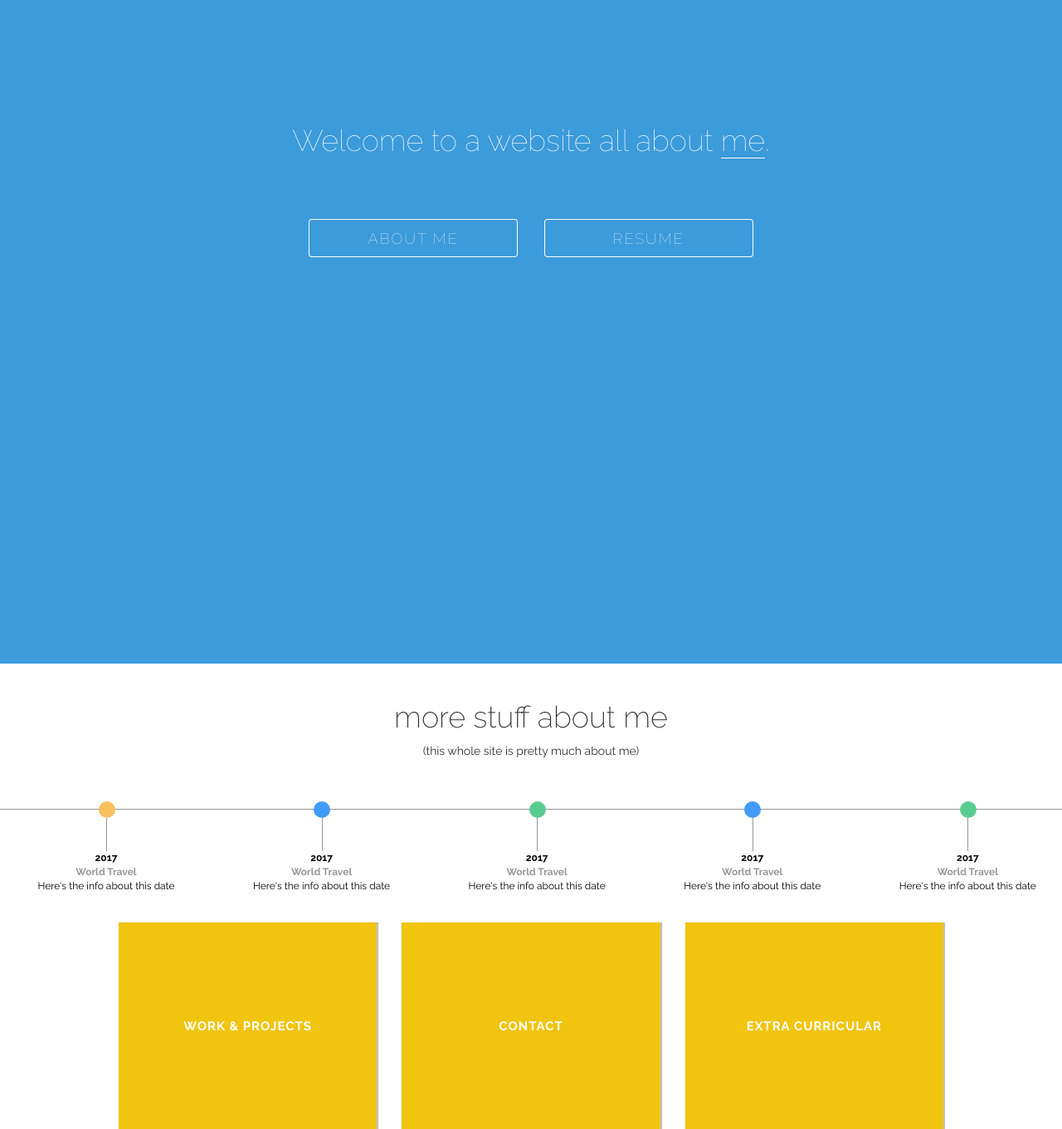
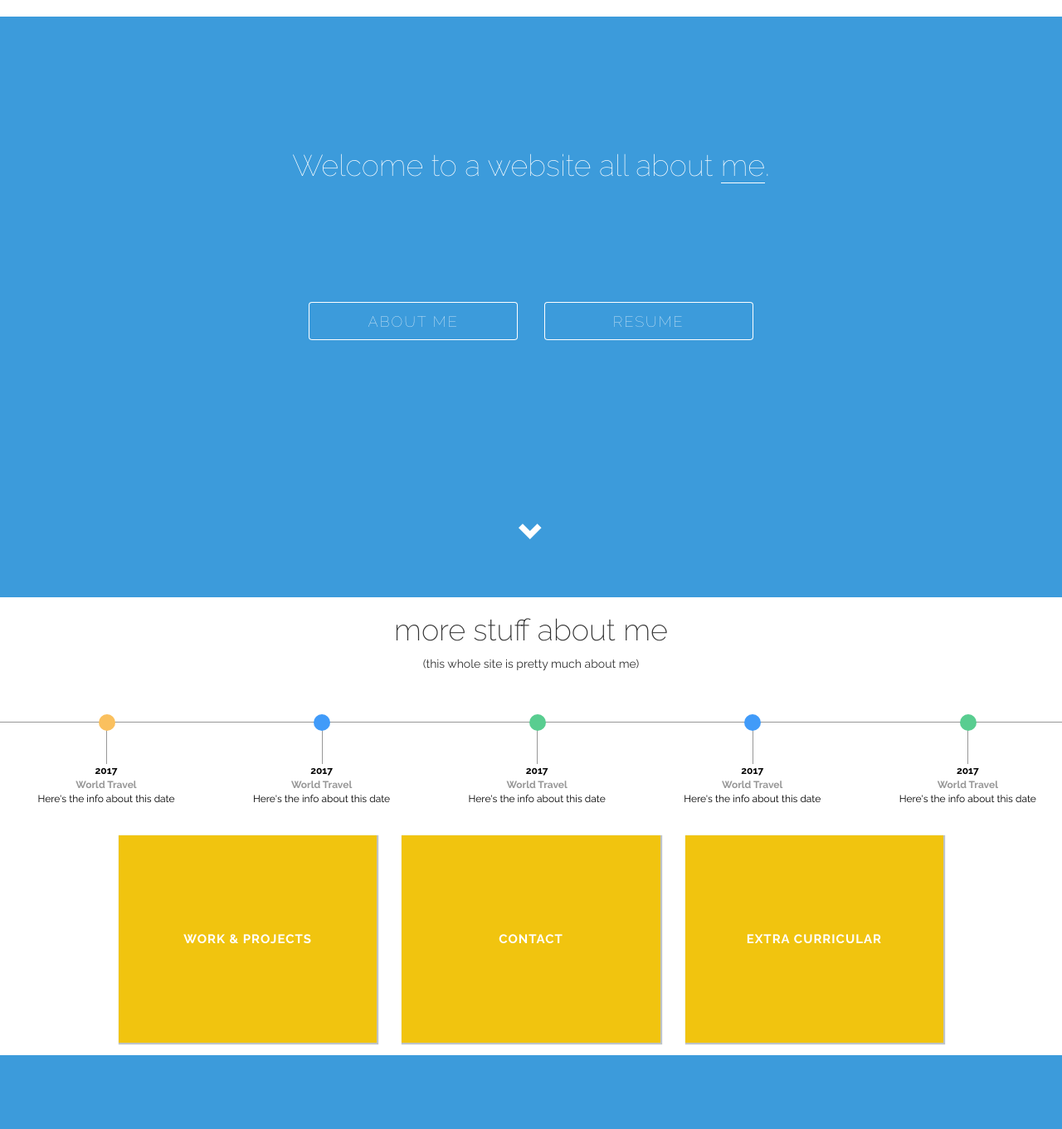
Before and after one commit to erufino/portfolio, a PHP site: page /index.html in a window 1280 px wide. Shown: the part 100-1461 px from the top of the page at 83% size. After the commit the page ends 1372 px from the top, so only its background shows below. Run offline with PHP 8.4, Linux system fonts and the light colour scheme.

Commit message:
added chevron icon

```diff
--- a/index.html
+++ b/index.html
@@ -42,15 +42,16 @@
                 <h1 class="header-text" id="hero-text"> Welcome to a website all about <a  target="_blank" rel="noopener" href="https://youtu.be/j13oJajXx0M" id="header-text-link">me</a>. </h1>
                 <div id="hero-ctas">
                     <div class="button-wrapper">
-                        <a class="button cta-button" href="#"> ABOUT ME </a>
+                        <a class="button cta-button" href="#about"> ABOUT ME </a>
                     </div>
                     <div class="button-wrapper">
                         <a class="button cta-button" href="#"> RESUME </a>
                     </div>
                 </div>
+                <a href="#about"> <i class="glyphicon glyphicon-chevron-down chevron-header"></i> </a>
             </div>
             <div id="main_content">
-                <h1 class="header-text"> more stuff about me </h1>
+                <h1 class="header-text" id="about"> more stuff about me </h1>
                 <center>
                 <p>(this whole site is pretty much about me)</p>
                 </center>
@@ -68,7 +69,7 @@
                         <p class="timeline-details">Here's the info about this date</p>
                     </div>
                     <div class="entry green">
-                         <p class="year">2017</h1>
+                        <p class="year">2017</h1>
                         <p class="timeline-header">World Travel</p>
                         <p class="timeline-details">Here's the info about this date</p>
                     </div>
--- a/style.css
+++ b/style.css
@@ -104,18 +104,16 @@
 
 
 #header-image {
-	height: 100vh;
+	height: calc(100vh - 100px);
 	background-color: #3C9BDB;
-	margin-bottom: 45px;
-	opacity: 1;
+/*	margin-bottom: 45px;
+*/	opacity: 1;
 }
 
 #hero-text {
 	color: white;
-	margin-top: 0px;
-	padding-top: 150px;
+	padding-top: 20vh;
 	font-weight: 100;
-
 }
 
 #header-text-link {
@@ -125,9 +123,20 @@
 }
 
 #hero-ctas {
-	padding-top: 50px;
+	padding-top: 15vh;
 	margin: 0 auto;
 	text-align: center;
+}
+
+.chevron-header {
+	/*margin: 0px auto;*/
+	vertical-align: center;
+	display: block;
+	color: white;
+	text-align: center;
+	margin-top: 27vh;
+	font-size: 30px;
+	font-weight: 100;
 }
 
 div.button-wrapper {
@@ -374,6 +383,11 @@
 }
 
 @media all and (max-width: 640px) {
+
+	.chevron-header {
+		margin-top: 10vh;
+}
+
 	#nav_container {
 		display: none;
 	}
```
